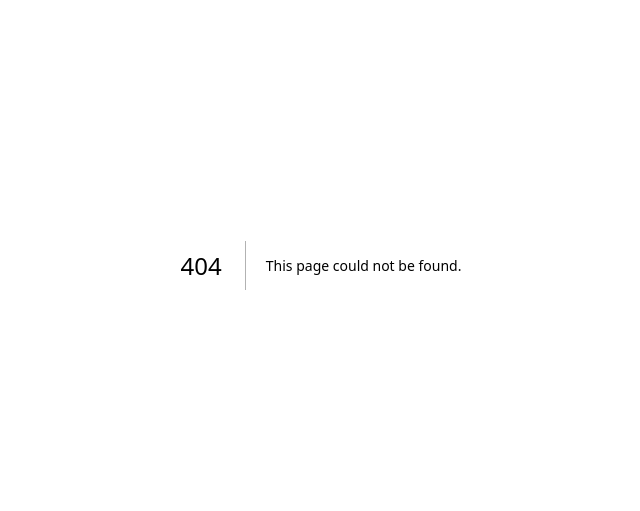
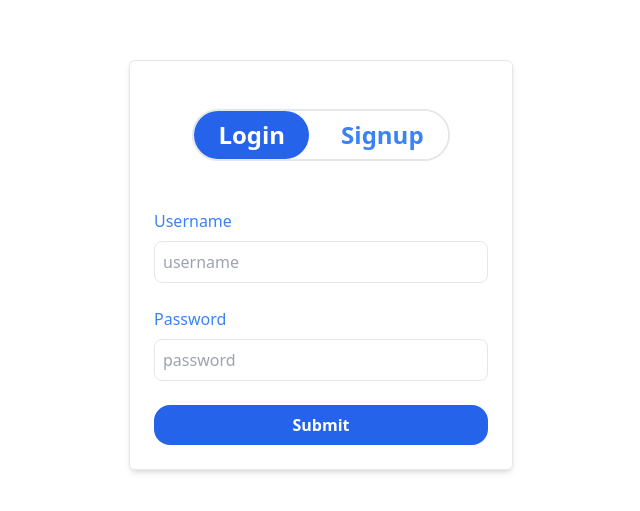
Before and after one commit to dhiransapkota45/chat-front, a Next.js app: page /authenticate in a window 1280 px wide. Before the commit this address had no page. Shown: the part 135-646 px from the top of the page, without its empty margins (319-959 px from the left). Built offline with nearby package versions, Linux system fonts and the light colour scheme; what tw-elements would draw is missing.

Commit message:
login signup logic added

```diff
--- a/package.json
+++ b/package.json
@@ -9,9 +9,13 @@
     "lint": "next lint"
   },
   "dependencies": {
+    "@cloudinary/react": "^1.11.0",
+    "@cloudinary/url-gen": "^1.9.1",
+    "axios": "^1.3.4",
     "next": "13.2.1",
     "react": "18.2.0",
     "react-dom": "18.2.0",
+    "react-hook-form": "^7.43.3",
     "tw-elements": "^1.0.0-beta1"
   },
   "devDependencies": {
--- /dev/null
+++ b/services/auth/login.js
@@ -0,0 +1,3 @@
+export const login = () => {
+  alert("login");
+};
--- /dev/null
+++ b/services/auth/signup.js
@@ -0,0 +1,4 @@
+export const signup = (data, imageurl) => {
+  console.log("backend run");
+  console.log(data, imageurl);
+};
--- /dev/null
+++ b/src/app/authenticate/page.js
@@ -0,0 +1,110 @@
+"use client";
+import React, { useState } from "react";
+
+import { login } from "../../../services/auth/login";
+import { signup } from "services/auth/signup";
+import { useForm } from "react-hook-form";
+import { cloudinaryupload } from "utils/cloudinary";
+const page = () => {
+    const [loginorsignup, setLoginorsignup] = useState("login");
+    const [profile, setProfile] = useState(null);
+
+    const {
+        register,
+        handleSubmit,
+        formState: { errors },
+    } = useForm();
+
+    const submitHandler = async (data) => {
+        if (loginorsignup === "login") {
+            login();
+        } else if (loginorsignup === "signup") {
+
+            const func = async () => {
+                const imageurl = await cloudinaryupload(profile)
+                signup(data, imageurl);
+            }
+            func()
+        }
+
+    };
+    return (
+        <div className=" w-full h-screen flex justify-center items-center">
+            <form
+                onSubmit={handleSubmit(submitHandler)}
+                className=" max-w-sm p-6 w-full text-blue-500 shadow-md border rounded-md flex flex-col gap-y-6"
+            >
+                <div className=" flex justify-center gap-2 border-2 my-6 w-fit mx-auto rounded-full ">
+                    <button
+                        type="button"
+                        onClick={() => setLoginorsignup("login")}
+                        className={`${loginorsignup === "login" ? "bg-blue-600 text-white" : "bg-white"
+                            } text-2xl px-6 py-2 rounded-3xl  font-bold`}
+                    >
+                        Login
+                    </button>
+                    <button
+                        type="button"
+                        onClick={() => setLoginorsignup("signup")}
+                        className={`${loginorsignup === "signup" ? "bg-blue-600 text-white" : "bg-white"
+                            } text-2xl px-6 py-2 rounded-3xl  font-bold`}
+                    >
+                        Signup
+                    </button>
+                </div>
+
+                <div className=" flex flex-col gap-2">
+                    <label htmlFor="username">Username</label>
+                    <input
+                        {...register("username", { required: true })}
+                        name="username"
+                        className=" outline-none border w-full p-2 rounded-lg focus:border-blue-600"
+                        type="text"
+                        id="username"
+                        placeholder="username"
+                    />
+                    {errors.username && (
+                        <span className=" text-sm text-red-600">
+                            This field is required
+                        </span>
+                    )}
+                </div>
+
+                <div className=" flex flex-col gap-2">
+                    <label htmlFor="password">Password</label>
+                    <input
+                        {...register("password", { required: true })}
+                        name="password"
+                        type="text"
+                        placeholder="password"
+                        className=" outline-none border w-full p-2 rounded-lg focus:border-blue-600"
+                    />
+                    {errors.password && (
+                        <span className=" text-sm text-red-600">
+                            This field is required
+                        </span>
+                    )}
+                </div>
+
+                {loginorsignup === "signup" && (
+                    <div>
+                        <input
+                            onChange={(e) => setProfile(e.target.files[0])}
+                            name="file"
+                            type="file"
+                        />
+                    </div>
+                )}
+
+                <button
+                    type="submit"
+                    className=" w-full bg-blue-600 p-2 text-white font-bold rounded-2xl"
+                >
+                    Submit
+                </button>
+            </form>
+        </div>
+    );
+};
+
+export default page;
--- a/src/app/login/page.js
+++ /dev/null
@@ -1,31 +0,0 @@
-'use client';
-import React, { useState } from 'react'
-
-const page = () => {
-    const [loginorsignup, setLoginorsignup] = useState("login")
-    return (
-        <div className=' w-full h-screen flex justify-center items-center'>
-            <div className=' max-w-sm p-6 w-full text-blue-500 shadow-md border rounded-md flex flex-col gap-y-6'>
-
-                <div className=' flex justify-center gap-2 border-2 my-6 w-fit mx-auto rounded-full '>
-                    <button onClick={() => setLoginorsignup("login")} className={`${loginorsignup === "login" ? "bg-blue-600 text-white" : "bg-white"} text-2xl px-6 py-2 rounded-3xl  font-bold`}>Login</button>
-                    <button onClick={() => setLoginorsignup("signup")} className={`${loginorsignup === "signup" ? "bg-blue-600 text-white" : "bg-white"} text-2xl px-6 py-2 rounded-3xl  font-bold`}>Signup</button>
-
-                </div>
-
-
-                <div className=' flex flex-col gap-2'>
-                    <label htmlFor="username">Username</label>
-                    <input className=' outline-none border w-full p-2 rounded-lg focus:border-blue-600' type="text" id='username' placeholder='username' />
-                </div>
-
-                <div className=' flex flex-col gap-2'>
-                    <label htmlFor="password">Password</label>
-                    <input type="text" placeholder='password' className=' outline-none border w-full p-2 rounded-lg focus:border-blue-600' />
-                </div>
-            </div>
-        </div>
-    )
-}
-
-export default page
--- a/src/app/page.js
+++ b/src/app/page.js
@@ -7,5 +7,7 @@
 
 
 export default function Home() {
-  return <div className=" text-red-400">hello</div>;
+  return <div className=" grid grid-c">
+okay
+  </div>;
 }
--- /dev/null
+++ b/utils/cloudinary.js
@@ -0,0 +1,14 @@
+import axios from "axios";
+
+export const cloudinaryupload = async (profile) => {
+  console.log("cloud run ");
+  const formData = new FormData();
+  formData.append("file", profile);
+  formData.append("upload_preset", "dhiran-image");
+
+  const data = await axios.post(
+    "https://api.cloudinary.com/v1_1/dqjdhir4k/image/upload",
+    formData
+  );
+  return data.data.secure_url;
+};
```
Also changed, not shown: 1 other file (tests, documents, lock files or other folders).
